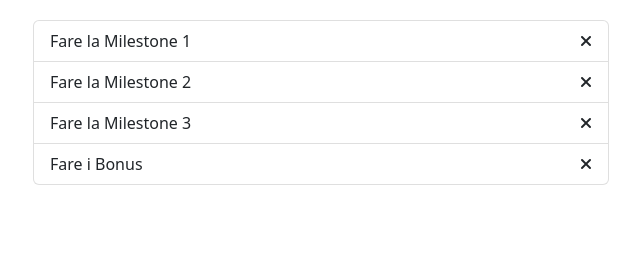
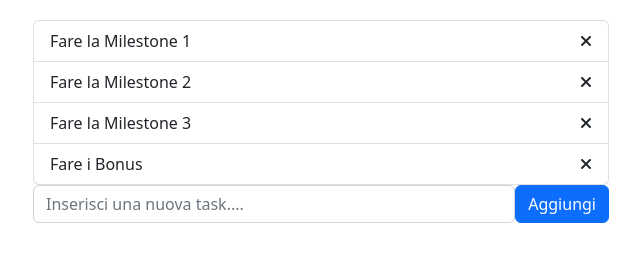
Before and after one commit to Christian-Beninati/vue-todolist, a plain HTML site: page index.html in a window 1280 px wide. Shown: the part 250-512 px from the top of the page, without its empty margins (319-959 px from the left). Drawn offline with nearby package versions, Linux system fonts and the light colour scheme.

Commit message:
MILESTONE 3

```diff
--- a/index.html
+++ b/index.html
@@ -41,6 +41,11 @@
                         <i class="fas fa-times ml-auto cursor-pointer" @click="deleteTask(task.id)"></i>
                     </li>
                 </ul>
+
+                <div class="d-flex align-items-center">
+                    <input type="text" v-model.trim="newTaskText" class="form-control" placeholder="Inserisci una nuova task....">
+                    <button @click="addTask" class="btn btn-primary ml-2">Aggiungi</button>
+                </div>
             </main>
         </div>
     </div>
--- a/js/script.js
+++ b/js/script.js
@@ -8,6 +8,9 @@ const app = createApp({
     // dati iniziali
     data(){
         return{
+            // proprietà per memorizzare il testo del nuovo task
+            newTask: '',
+            // Array di oggetti
             tasks: [
             { id: 1, done: false, text: 'Fare la Milestone 1'},
             { id: 2, done: false, text: 'Fare la Milestone 2'},
@@ -24,7 +27,23 @@ const app = createApp({
         // Funz per eliminare un task
         deleteTask(targetId) {
             this.tasks = this.tasks.filter(task => targetId !== task.id);
+        },
+
+        // Funz per aggiungere un task
+        addTask() {
+            if (this.newTaskText !== '') {
+                const newTask = {
+                    id: this.tasks.length + 1,
+                    text: this.newTaskText,
+                    done: false
+                };
+
+                this.tasks.push(newTask);
+                // / Resetto il campo di input dopo aver aggiunto il task
+                this.newTaskText = '';
+            }
         }
+
     },
 });
 
```
